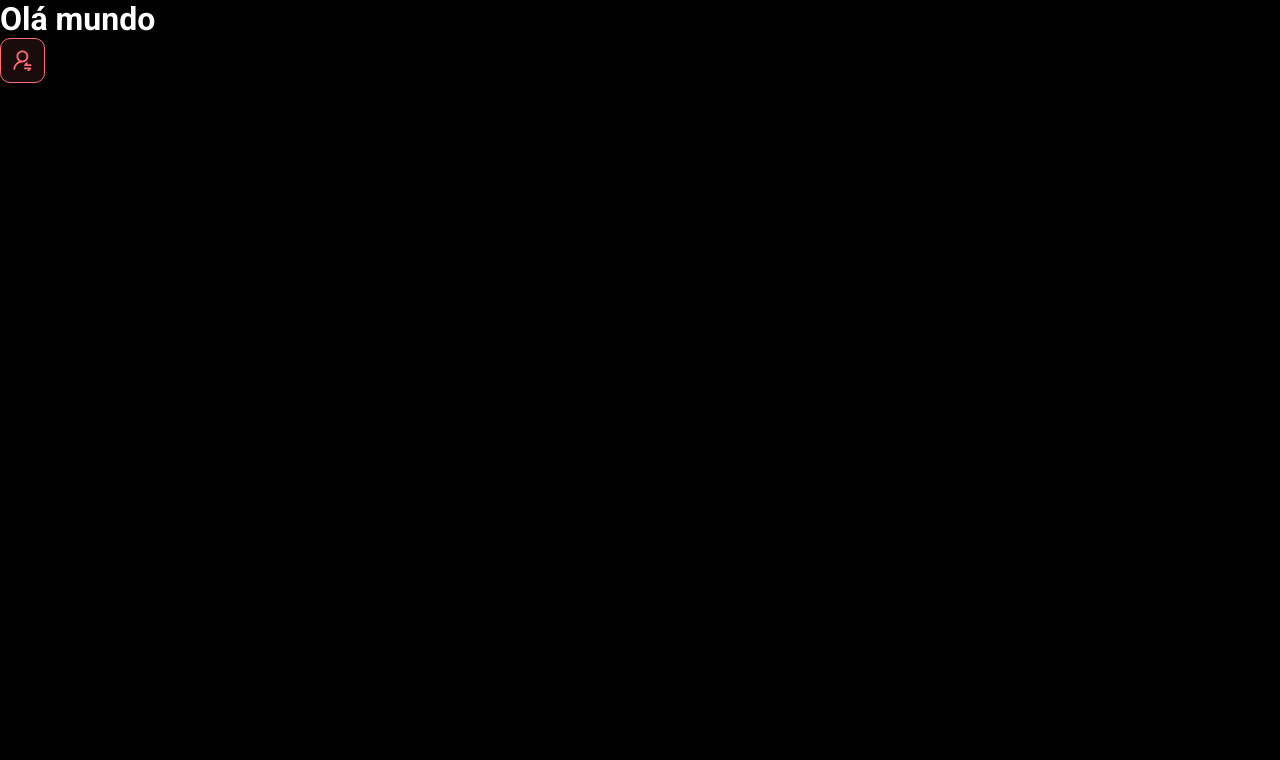
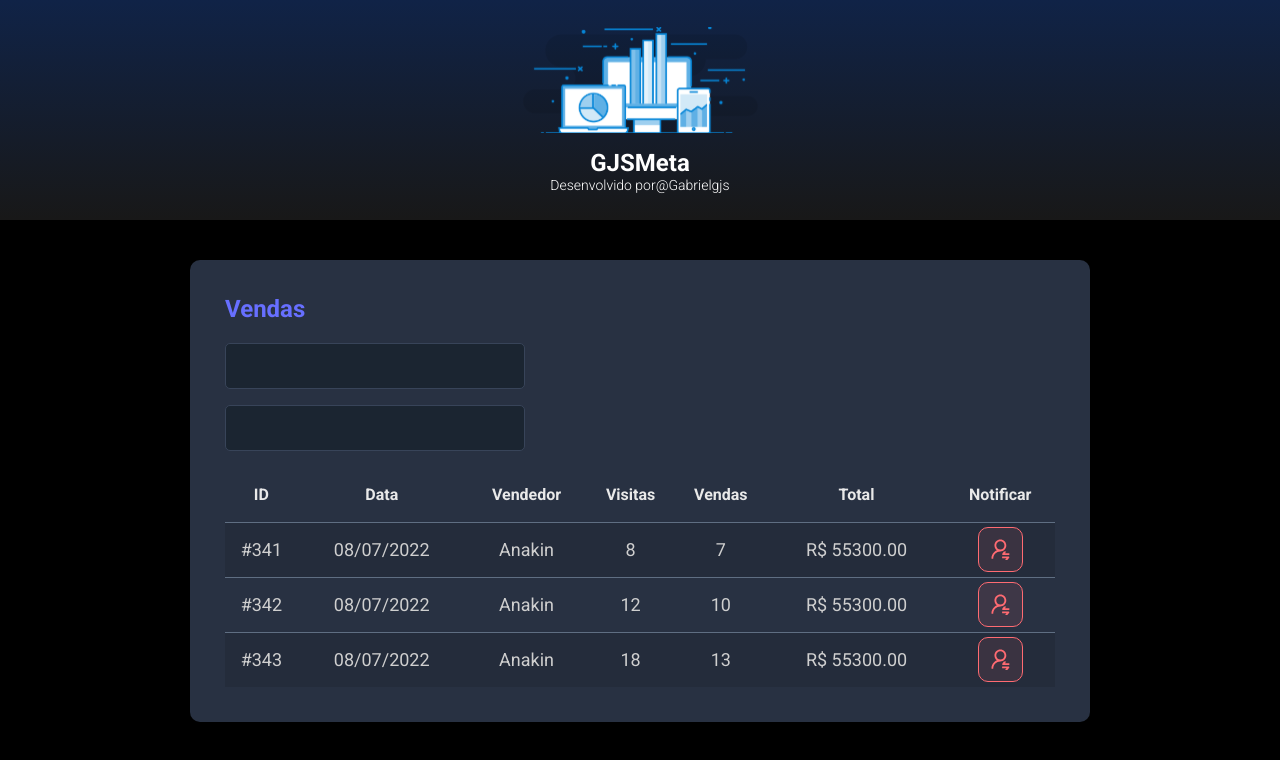
Before and after one commit to Gabrielgjs/gjsmeta, a React (Vite) app in the folder frontend/: page / in a window 1280 px wide. Shown: the top 760 px of the page. Built offline with nearby package versions, Linux system fonts and the light colour scheme.

Commit message:
other components

```diff
--- a/frontend/src/App.tsx
+++ b/frontend/src/App.tsx
@@ -1,10 +1,17 @@
-import NotificationButton from "./components/NotificationButton"
+import SalesCard from "./components/SalesCard"
+import Header from "./components/Header"
 
 function App() {
-  return(
+  return (
     <>
-    <h1>Olá mundo</h1>
-    <NotificationButton />
+      <Header />
+      <main>
+        <section id="sales">
+          <div className="gjsmeta-container">
+            <SalesCard />
+          </div>
+        </section>
+      </main>
     </>
   )
 }
--- /dev/null
+++ b/frontend/src/components/Header/index.tsx
@@ -0,0 +1,20 @@
+import logo from '../../assets/img/logo.svg'
+import './styles.css'
+
+function Header() {
+    return (
+        <header>
+            <div className="gjsmeta-logo-container">
+                <img src={logo} alt="GJSmeta" />
+                <h1>GJSMeta</h1>
+                <p>Desenvolvido por
+
+                    <a target="_blank" href="https://github.com/Gabrielgjs">@Gabrielgjs</a>
+                </p>
+            </div>
+        </header>
+    )
+}
+
+
+export default Header
--- /dev/null
+++ b/frontend/src/components/Header/styles.css
@@ -0,0 +1,29 @@
+header {
+    background: linear-gradient(180deg, #102347 0%, #181818 100%);
+    height: 220px;
+    display: flex;
+    align-items: center;
+    justify-content: center;
+}
+
+.gjsmeta-logo-container {
+    display: flex;
+    flex-direction: column;
+    align-items: center;
+}
+
+
+.gjsmeta-logo-container img {
+    width: 235px;
+}
+
+
+.gjsmeta-logo-container h1 {
+    margin-top: 15px;
+    font-size: 24px;
+}
+
+.gjsmeta-logo-container p {
+    font-size: 14px;
+    font-weight: 300;
+}
--- /dev/null
+++ b/frontend/src/components/SalesCard/index.tsx
@@ -0,0 +1,83 @@
+import NotificationButton from '../NotificationButton'
+import './styles.css'
+
+function SalesCard() {
+  return (
+    <div className="gjsmeta-card">
+      <h2 className="gjsmeta-sales-title">Vendas</h2>
+      <div>
+        <div className="gjsmeta-form-control-container">
+          <input className="gjsmeta-form-control" type="text" />
+        </div>
+        <div className="gjsmeta-form-control-container">
+          <input className="gjsmeta-form-control" type="text" />
+        </div>
+      </div>
+
+      <div>
+        <table className="gjsmeta-sales-table">
+          <thead>
+            <tr>
+              <th className="show992">ID</th>
+              <th className="show576">Data</th>
+              <th>Vendedor</th>
+              <th className="show992">Visitas</th>
+              <th className="show992">Vendas</th>
+              <th>Total</th>
+              <th>Notificar</th>
+            </tr>
+          </thead>
+          <tbody>
+            <tr>
+              <td className="show992">#341</td>
+              <td className="show576">08/07/2022</td>
+              <td>Anakin</td>
+              <td className="show992">8</td>
+              <td className="show992">7</td>
+              <td>R$ 55300.00</td>
+              <td>
+                <div className="gjsmeta-red-btn-container" >
+                  <NotificationButton />
+                </div>
+
+              </td>
+            </tr>
+            <tr>
+              <td className="show992">#342</td>
+              <td className="show576">08/07/2022</td>
+              <td>Anakin</td>
+              <td className="show992">12</td>
+              <td className="show992">10</td>
+              <td>R$ 55300.00</td>
+              <td>
+                <div className="gjsmeta-red-btn-container" >
+                  <NotificationButton />
+                </div>
+
+              </td>
+            </tr>
+            <tr>
+              <td className="show992">#343</td>
+              <td className="show576">08/07/2022</td>
+              <td>Anakin</td>
+              <td className="show992">18</td>
+              <td className="show992">13</td>
+              <td>R$ 55300.00</td>
+              <td>
+                <div className="gjsmeta-red-btn-container" >
+                  <NotificationButton />
+                </div>
+
+              </td>
+            </tr>
+          </tbody>
+
+        </table>
+      </div>
+
+    </div>
+  )
+}
+
+
+export default SalesCard
--- /dev/null
+++ b/frontend/src/components/SalesCard/styles.css
@@ -0,0 +1,97 @@
+.gjsmeta-card {
+    background-color: #283142;
+    border-radius: 10px;
+    padding: 30px 10px;
+}
+
+.gjsmeta-sales-title {
+    color: #676FFF;
+    font-size: 24px;
+    margin-bottom: 20px;
+}
+
+.gjsmeta-form-control {
+    height: 46px;
+    background-color: #1B2531;
+    border: 1px solid #384459;
+    border-radius: 5px;
+    width: 100%;
+    color: #9AAABE;
+    padding: 0 20px;
+    font-size: 18px;
+}
+
+.gjsmeta-form-control-container {
+    margin-bottom: 16px;
+    max-width: 300px;
+}
+
+.gjsmeta-sales-table {
+    width: 100%;
+    border-spacing: 0;
+    border-collapse: collapse;
+}
+
+.gjsmeta-sales-table thead {
+    height: 55px;
+    font-size: 16px;
+    color: #E9E9E9;
+    font-weight: 700;
+}
+
+.gjsmeta-sales-table tbody {
+    font-size: 14px;
+    font-weight: 400;
+    color: #CFCFCF;
+    text-align: center;
+}
+
+.gjsmeta-sales-table tbody tr {
+    height: 74px;
+    border-top: 1px solid #5F6E82;
+}
+
+.gjsmeta-sales-table tbody tr:nth-child(odd) {
+    background-color: #242C3B;
+}
+
+.gjsmeta-sales-table tbody tr:hover>td {
+    background-color: #384459;
+}
+
+.gjsmeta-red-btn-container {
+    display: flex;
+    justify-content: center;
+}
+
+.show576 {
+    display: none;
+}
+
+.show992 {
+    display: none;
+}
+
+@media (min-width: 576px) {
+    .show576 {
+        display: table-cell;
+    }
+
+    .gjsmeta-card {
+        padding: 35px;
+    }
+
+    .gjsmeta-sales-table tbody tr {
+        height: 55px;
+    }
+
+    .gjsmeta-sales-table tbody {
+        font-size: 18px;
+    }
+}
+
+@media (min-width: 992px) {
+    .show992 {
+        display: table-cell;
+    }
+}
--- a/frontend/src/index.css
+++ b/frontend/src/index.css
@@ -19,3 +19,13 @@ a:visited {
     color: unset;
     text-decoration: none;
 }
+
+.gjsmeta-container {
+    width: 100%;
+    max-width: 900px;
+    margin: 0 auto;
+}
+
+#sales {
+    padding: 40px 10px;
+}
```
Also changed, not shown: frontend/src/assets/img/logo.svg (added).
